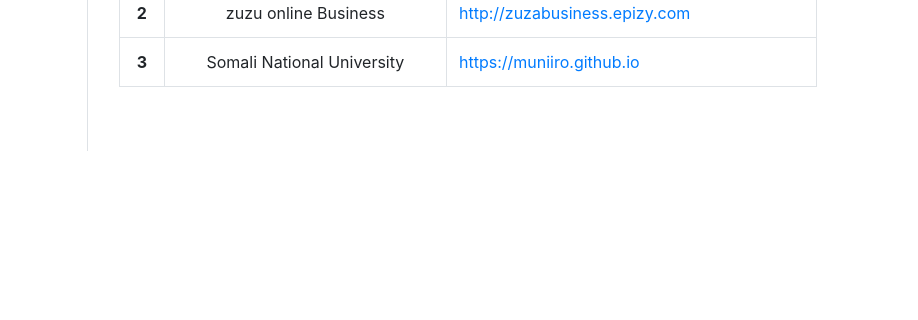
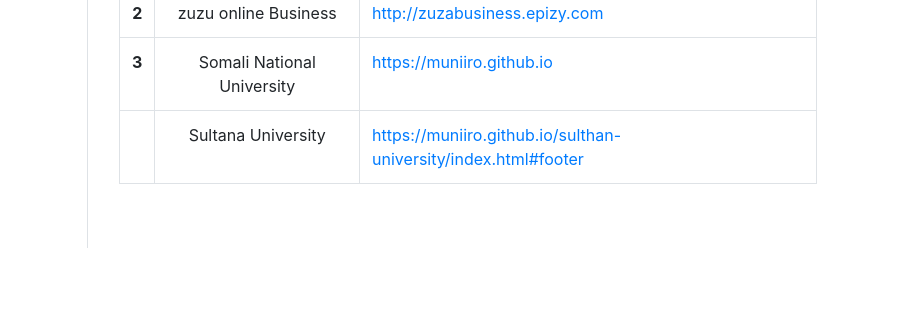
Before and after one commit to hay12k/som-dev-clube, a plain HTML site: page profile-nasra.html in a window 1280 px wide. Shown: the part 324-644 px from the top of the page, 362-1280 px from the left. Drawn offline with nearby package versions, Linux system fonts and the light colour scheme.

Commit message:
Update profile-nasra.html

```diff
--- a/profile-nasra.html
+++ b/profile-nasra.html
@@ -119,6 +119,15 @@
 
                                 </tr>
 
+                                <tr>
+                                  <th scope="row"></th>
+                                  <td>Sultana University</td>
+                                  <td class="txtl"><a href="https://muniiro.github.io/sulthan-university/index.html#footer"> https://muniiro.github.io/sulthan-university/index.html#footer</a> </td>
+
+                                </tr>
+
+
+
                               </tbody>
                             </table>
 
```
